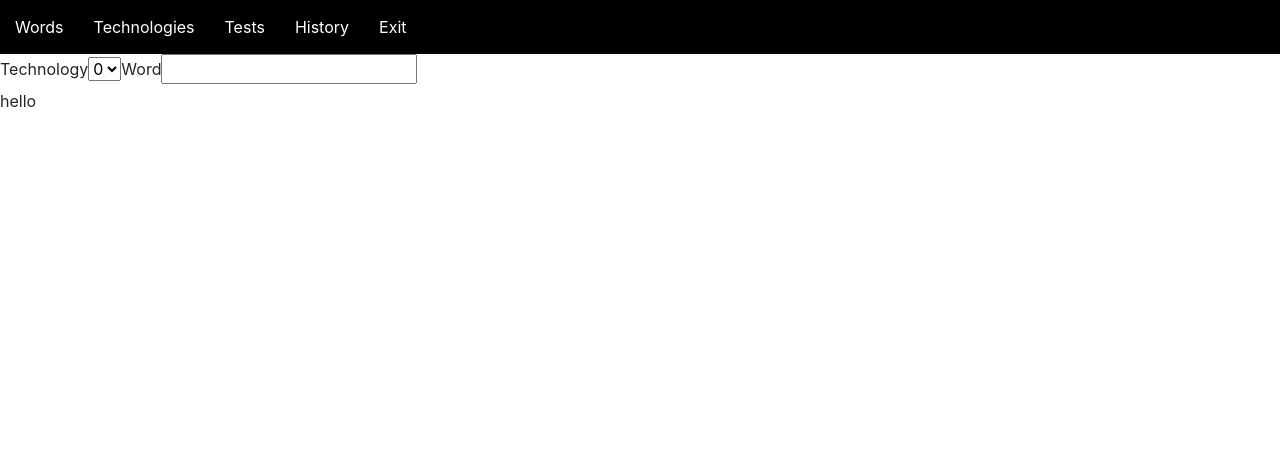
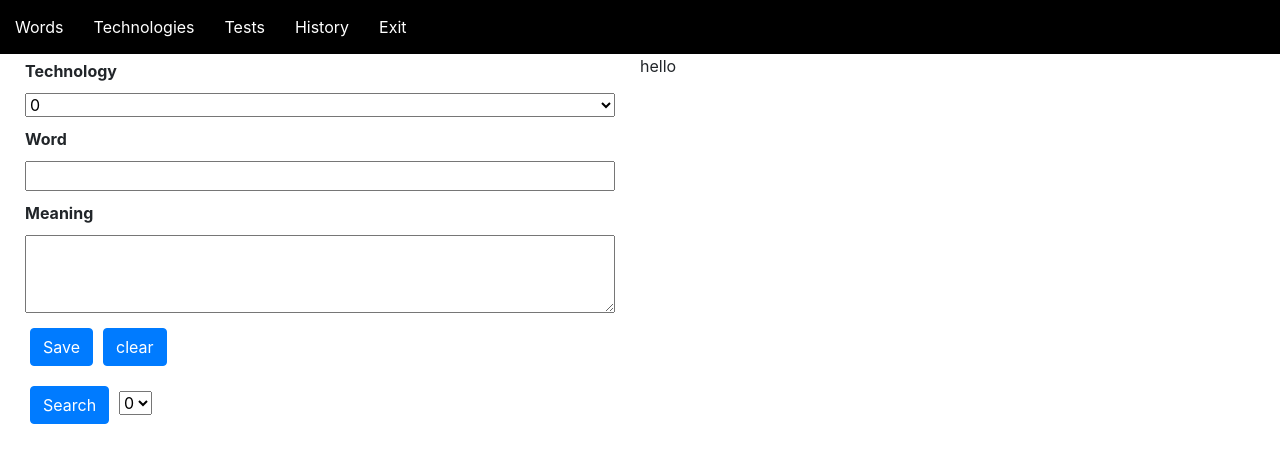
Before and after one commit to andresporras3423/technos-front, a React (Create React App) app: page / in a window 1280 px wide. Shown: the top 462 px of the page. Built offline with nearby package versions, Linux system fonts and the light colour scheme.

Commit message:
styling form for add words

```diff
--- a/src/App.css
+++ b/src/App.css
@@ -80,11 +80,20 @@
 
 .wordDiv{
   display: grid;
-  grid-column: 1fr 1fr;
+  grid-template-columns: 1fr 1fr;
+}
+
+.formContainer{
+  display: grid;
+  grid-template-columns: 1fr;
 }
 
 .formContainer > *{
-  grid-column: 1fr;
+  margin: 5px 25px 5px 25px;
+}
+
+.twoButtons > *{
+  margin: 5px;
 }
 
 @media screen and (min-width: 501px) {
--- a/src/components/Words.js
+++ b/src/components/Words.js
@@ -2,14 +2,28 @@ function Words() {
     return (
       <div class="wordDiv">
           <div class="formContainer">
-              <label>Technology</label>
+              <label><strong>Technology</strong></label>
               <select>
                   <option value="0">0</option>
                   <option value="1">1</option>
                   <option value="2">2</option>
               </select>
-              <label>Word</label>
+              <label><strong>Word</strong></label>
               <input></input>
+              <label><strong>Meaning</strong></label>
+              <textarea cols="20" rows="3"></textarea>
+              <div class="twoButtons">
+                  <button className="btn btn-primary">Save</button>
+                  <button className="btn btn-primary">clear</button>
+              </div>
+              <div class="twoButtons">
+                  <button className="btn btn-primary">Search</button>
+                  <select>
+                  <option value="0">0</option>
+                  <option value="1">1</option>
+                  <option value="2">2</option>
+              </select>
+              </div>
         </div>
         <div>
             hello
```
